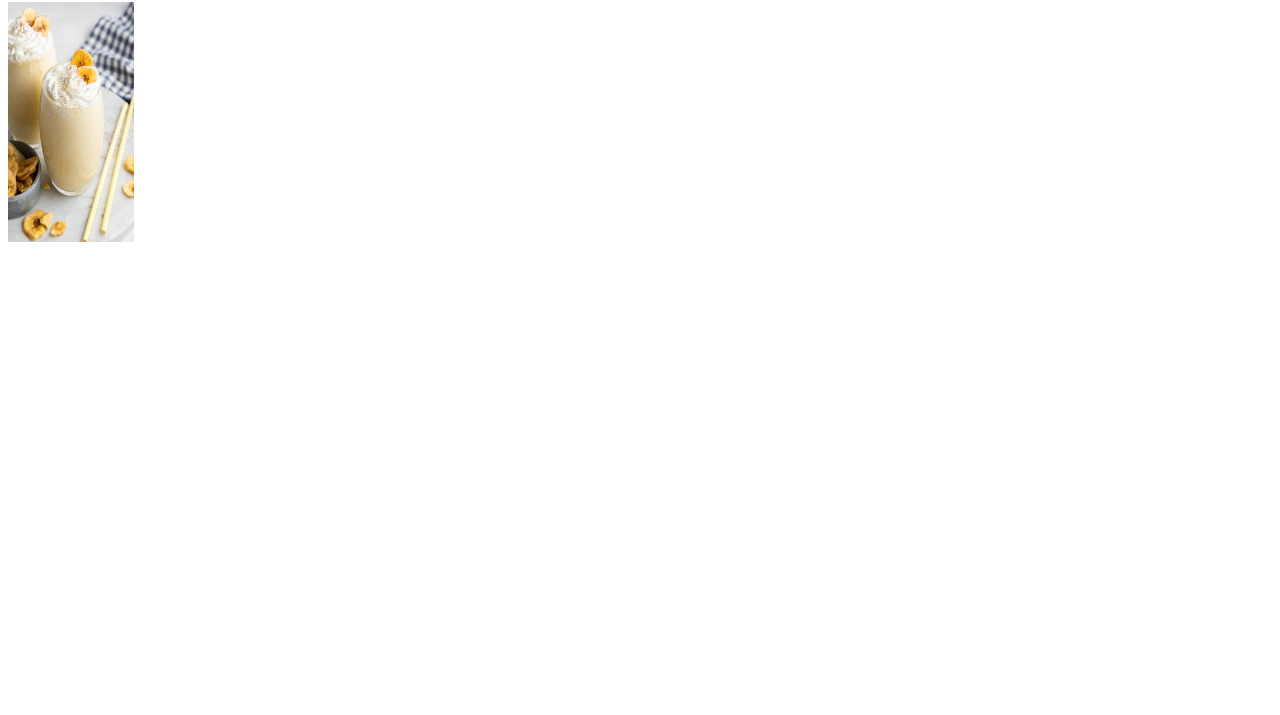
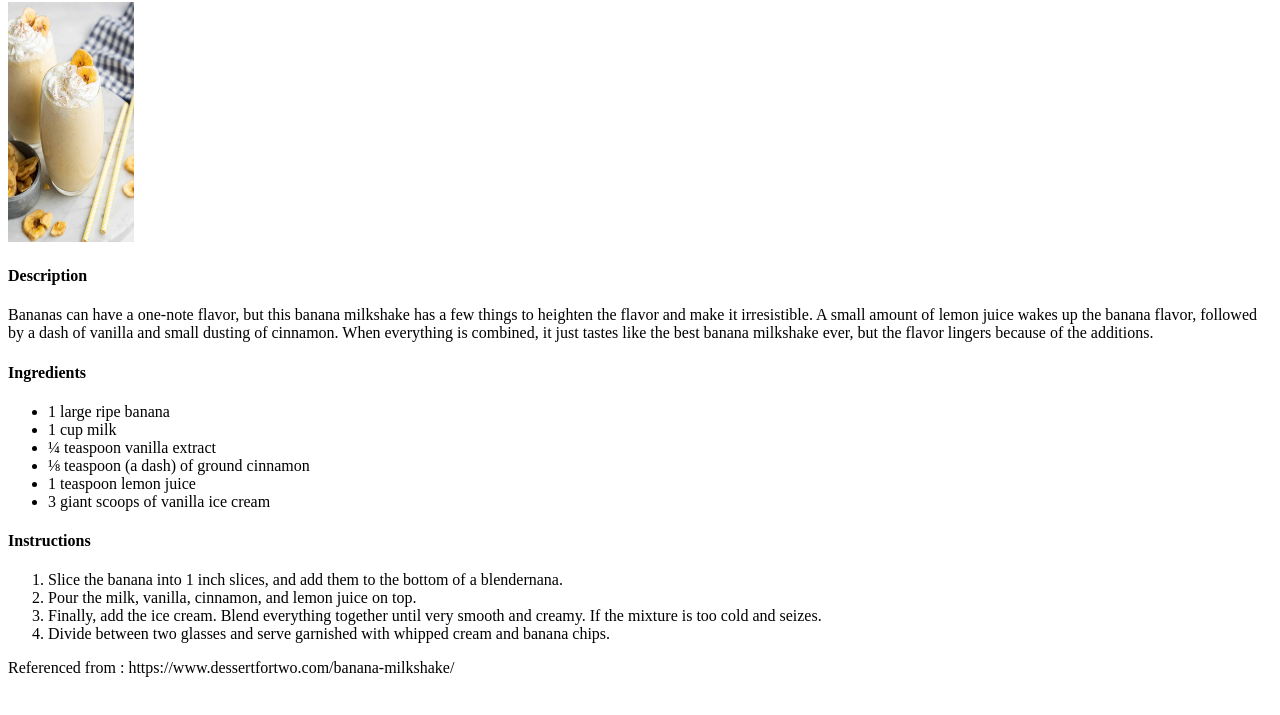
Before and after one commit to MissingPixel296/recipes, a plain HTML site: page recipebook/banana_milkshake.html in a window 1280 px wide. Shown: the part 65-780 px from the top of the page. Drawn offline with Linux system fonts and the light colour scheme.

Commit message:
Finished one recipe

```diff
--- a/recipebook/banana_milkshake.html
+++ b/recipebook/banana_milkshake.html
@@ -7,7 +7,6 @@
   </head>
 
   <body>
-
     <h2>Banana Milkshake</h2>
     <img
       src="items/banshake.jpg"
@@ -15,6 +14,40 @@
       width="10%"
       height="240"
     />
-
+    <h4>Description</h4>
+    <p>
+      Bananas can have a one-note flavor, but this banana milkshake has a few
+      things to heighten the flavor and make it irresistible. A small amount of
+      lemon juice wakes up the banana flavor, followed by a dash of vanilla and
+      small dusting of cinnamon. When everything is combined, it just tastes
+      like the best banana milkshake ever, but the flavor lingers because of the
+      additions.
+    </p>
+    <h4>Ingredients</h4>
+    <ul>
+      <li>1 large ripe banana</li>
+      <li>1 cup milk</li>
+      <li>¼ teaspoon vanilla extract</li>
+      <li>⅛ teaspoon (a dash) of ground cinnamon</li>
+      <li>1 teaspoon lemon juice</li>
+      <li>3 giant scoops of vanilla ice cream</li>
+    </ul>
+    <h4>Instructions</h4>
+    <ol>
+      <li>
+        Slice the banana into 1 inch slices, and add them to the bottom of a
+        blendernana.
+      </li>
+      <li>Pour the milk, vanilla, cinnamon, and lemon juice on top.</li>
+      <li>
+        Finally, add the ice cream. Blend everything together until very smooth
+        and creamy. If the mixture is too cold and seizes.
+      </li>
+      <li>
+        Divide between two glasses and serve garnished with whipped cream and
+        banana chips.
+      </li>
+    </ol>
+    <footer>Referenced from : https://www.dessertfortwo.com/banana-milkshake/</footer>
   </body>
 </html>
```
